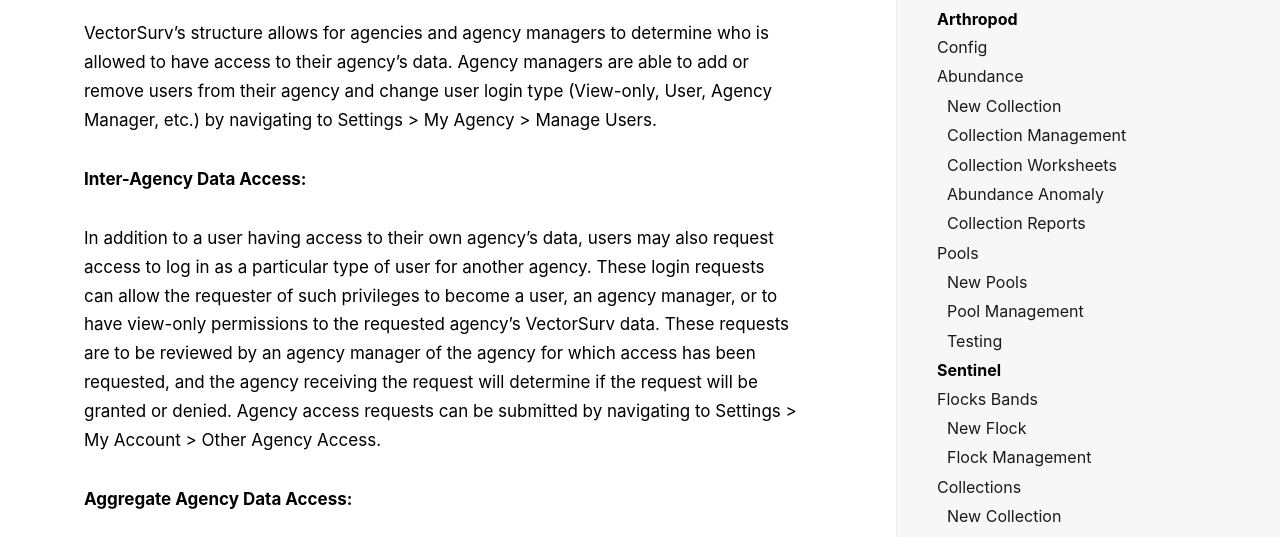
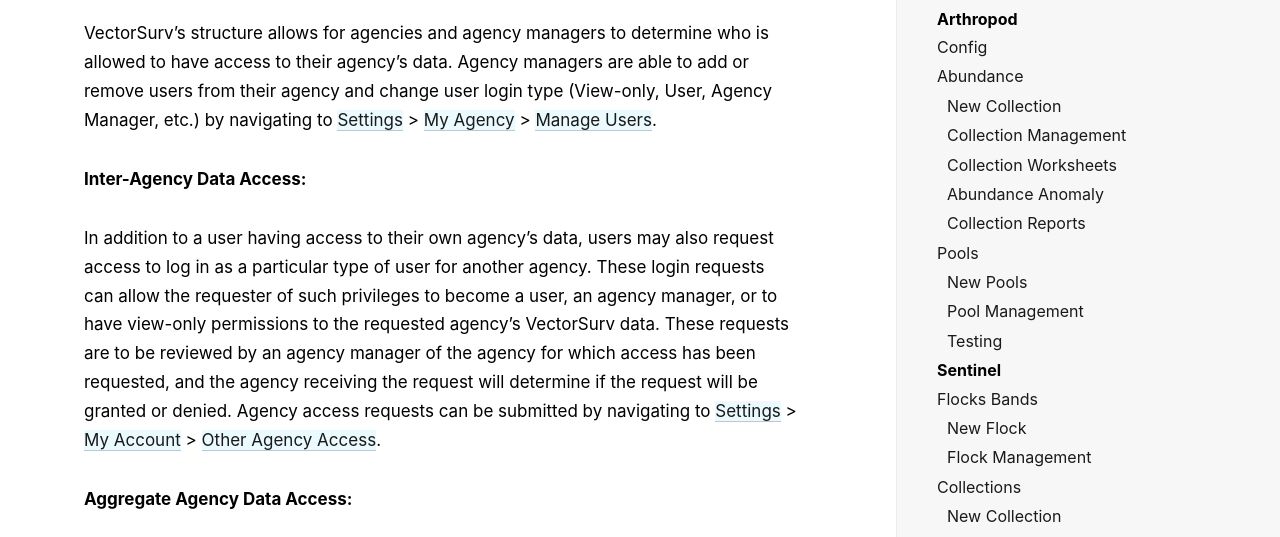
Before and after one commit to tlvaldepena/vectorsurv.org, a Jekyll site: the page built from _docs/starting/VectorSurv_FAQ.md, in a window 1280 px wide and 900 px high, scrolled down 10651 px. Shown: the part 237-774 px from the top of the window. Built offline with Jekyll 4.4.1, drawn with Linux system fonts in a browser that asks for light colours; some of the changed text lies outside the part shown.

```diff
--- a/_docs/starting/VectorSurv_FAQ.md
+++ b/_docs/starting/VectorSurv_FAQ.md
@@ -5,19 +5,19 @@ permalink: /starting/
 
 ## VectorSurv Starting Guide {#TableOfContents}
 
-* [Starting with VectorSurv as a New Agency](#StartingOnVectorSurvAgency)
+- [Starting with VectorSurv as a New Agency](#StartingOnVectorSurvAgency)
 
-* [Starting with VectorSurv as a New User for an Existing Agency](#StartingOnVectorSurvUser)
+- [Starting with VectorSurv as a New User for an Existing Agency](#StartingOnVectorSurvUser)
 
-* [VectorSurv Gateway vs. Sandbox](#VectorSurvSandbox)
+- [VectorSurv Gateway vs. Sandbox](#VectorSurvSandbox)
 
-* [Importing Data into VectorSurv](#ImportingData)
+- [Importing Data into VectorSurv](#ImportingData)
 
-* [Exporting Data from VectorSurv](#ExportingData)
+- [Exporting Data from VectorSurv](#ExportingData)
 
-* [Data Access on VectorSurv](#DataAccess)
+- [Data Access on VectorSurv](#DataAccess)
 
-* [VectorSurv Citation](#VectorSurvCitation)
+- [VectorSurv Citation](#VectorSurvCitation)
 
 ## Starting with VectorSurv as a New Agency {#StartingOnVectorSurvAgency}
 
@@ -59,7 +59,7 @@ Agency boundaries are not required to be unique or avoid overlap. For example, m
 
 **Next Steps:**
 
-Once the agency and at least one agency manager are added to the system, the VectorSurv Gateway emails the agency manager with a generated link that will allow the manager to create a password. The manager will then have immediate access to log into the VectorSurv Gateway (<https://gateway.vectorsurv.org/>) and will be able to add additional agency managers and users by navigating to Settings > My Agency > Manage Users > Add New User. Additionally, once access is granted, a good first step for users is to review their account preferences, including the user's preferred date format, time format, time zone, and latitude / longitude format. Account preferences can be set by navigating to Settings > My Account > Account Preferences.
+Once the agency and at least one agency manager are added to the system, the VectorSurv Gateway emails the agency manager with a generated link that will allow the manager to create a password. The manager will then have immediate access to log into the VectorSurv Gateway (<https://gateway.vectorsurv.org/>) and will be able to add additional agency managers and users by navigating to [Settings] > [My Agency] > [Manage Users] > Add New User. Additionally, once access is granted, a good first step for users is to review their account preferences, including the user's preferred date format, time format, time zone, and latitude / longitude format. Account preferences can be set by navigating to [Settings] > [My Account] > [Account Preferences].
 
 VectorSurv also offers a "playground" environment, known as the Sandbox (<https://sandbox.vectorsurv.org/>), where users are allowed to experiment with the various website features without any risks to the real data that has been entered into the VectorSurv Gateway. Data entered or features tested within the Sandbox environment do not persist as the Sandbox is reset each weekend to match the data in the Gateway. Once an agency is onboarded, agency users will be able to access the Sandbox the following week after the Sandbox is reset over the weekend.
 
@@ -73,13 +73,13 @@ Lastly, feel free to reach out to ![Help Email]({{ starting}}/assets/images/docs
 
 Welcome to VectorSurv! In order to be added to VectorSurv as a new user to an existing agency within VectorSurv, permission will need to be granted by the manager of the agency the new user is requesting access to.
 
-VectorSurv's structure allows for agencies and agency managers to determine who is allowed to have access to their agency's data. Agency managers are able to add and remove users by navigating to Settings > My Agency > Manage Users. If a new individual would like to become a user for an agency, the best path forward is to reach out directly to the agency manager to request access.
+VectorSurv's structure allows for agencies and agency managers to determine who is allowed to have access to their agency's data. Agency managers are able to add and remove users by navigating to [Settings] > [My Agency] > [Manage Users]. If a new individual would like to become a user for an agency, the best path forward is to reach out directly to the agency manager to request access.
 
 In situations where the agency manager is not available to create new users or if identifying the agency manager is not possible, please reach out to VectorSurv at ![Help Email]({{ starting}}/assets/images/docs/help_email.png) to create a new agency manager or to identify the manager for the requested agency.
 
 **Next Steps:**
 
-Once the new user is added to the agency by the agency manager, the new user will then have immediate access to log into the VectorSurv Gateway (<https://gateway.vectorsurv.org/>) and will be able to set their own password by navigating to Settings > My Account > Security Details.Additionally, once access is granted, a good first step for users is to review their account preferences, including the user's preferred date format, time format, time zone, and latitude / longitude format. Account preferences can be set by navigating to Settings > My Account > Account Preferences.
+Once the new user is added to the agency by the agency manager, the new user will then have immediate access to log into the VectorSurv Gateway (<https://gateway.vectorsurv.org/>) and will be able to set their own password by navigating to [Settings] > [My Account] > [Security Details]. Additionally, once access is granted, a good first step for users is to review their account preferences, including the user's preferred date format, time format, time zone, and latitude / longitude format. Account preferences can be set by navigating to [Settings] > [My Account] > [Account Preferences].
 
 VectorSurv also offers a "playground" environment, known as the Sandbox (<https://sandbox.vectorsurv.org/>), where new users are allowed to experiment with the various website features without any risks to the real data that has been entered into the VectorSurv Gateway. Data entered or features tested within the Sandbox environment do not persist as the Sandbox is reset each weekend to match the data in the Gateway. Once a new user is onboarded, the user will be able to access the Sandbox the following week after the Sandbox is reset over the weekend.
 
@@ -107,26 +107,26 @@ In addition to adding data values directly through the VectorSurv Gateway user i
 
 Newly collected and historic data not yet entered to VectorSurv can be imported to the VectorSurv Gateway through the use of Excel (.xls) or CSV (.csv) files formatted to match VectorSurv's data structure. The data formats required to import new data using Excel (.xls) or CSV (.csv) files can be found within VectorSurv's data import specifications file (<https://gateway.vectorsurv.org/doc/ImportDataSpecification.xlsx>).
 
-Once the Excel (.xls) or CSV (.csv) file is correctly formatted for import, users can import files by navigating to Tools > Data Tools > Data Import.
+Once the Excel (.xls) or CSV (.csv) file is correctly formatted for import, users can import files by navigating to [Tools] > [Data Tools] > [Data Import].
 
 The following types of data are available to be imported through the VectorSurv Gateway's Excel (.xls) or CSV (.csv) file import process.
 
-* Surveillance Sites
-* Arthropod Collections
-* Arthropod Collections (with species and gender structured in a spreadsheet-style format)
-* Arthropod Pools
-* Arthropod Pool Test Results
-* Sentinel Bands
-* Sentinel Band Bleeds
-* Sentinel Band Bleed Test Results
-* Pesticide Applications
-* Application Technicians
-* Application Mixes
-* Application Equipment
-* Application Source
-* Tick Collections
-* Tick Collections (with species and gender structured in a spreadsheet-style format)
-* Tick Pools
+- Surveillance Sites
+- Arthropod Collections
+- Arthropod Collections (with species and gender structured in a spreadsheet-style format)
+- Arthropod Pools
+- Arthropod Pool Test Results
+- Sentinel Bands
+- Sentinel Band Bleeds
+- Sentinel Band Bleed Test Results
+- Pesticide Applications
+- Application Technicians
+- Application Mixes
+- Application Equipment
+- Application Source
+- Tick Collections
+- Tick Collections (with species and gender structured in a spreadsheet-style format)
+- Tick Pools
 
 The import process for Excel (.xls) or CSV (.csv) files can also be tested in the VectorSurv Sandbox (<https://sandbox.vectorsurv.org/>). As with all data entered to the VectorSurv Sandbox, data imported to the VectorSurv Sandbox does not persist as the Sandbox is reset each weekend. If the data import completes successfully in the VectorSurv Sandbox, that provides an indication that the same data can be imported into the live copy of the data on the VectorSurv Gateway if desired.
 
@@ -136,15 +136,15 @@ Assistance with the Excel (.xls) or CSV (.csv) file import process can also be p
 
 Newly collected and historical data not yet entered into VectorSurv can also be imported to the VectorSurv Gateway through the use of VectorSurv's web service. This service is primarily intended for agencies with local in-house data applications or for agencies implementing custom code. The specifications for the web service import process can be found on our documentation website (<https://trac.vectorsurv.org/gateway/wiki/ImportWebService>).
 
-To begin using VectorSurv's web service import process, an agency token is required to demonstrate that the import request has the proper authentication. Agency tokens can be generated by navigating to Settings > My Agency > Agency Tokens. Software vendors seeking to connect on behalf of a client agency would need to obtain a token from an agency manager at the client agency.
+To begin using VectorSurv's web service import process, an agency token is required to demonstrate that the import request has the proper authentication. Agency tokens can be generated by navigating to [Settings] > [My Agency] > [Agency Tokens]. Software vendors seeking to connect on behalf of a client agency would need to obtain a token from an agency manager at the client agency.
 
 The following types of data are available to be imported through VectorSurv's web service import process.
 
-* Surveillance Sites
-* Arthropod Collections
-* Arthropod Pools
-* Sentinel Bands
-* Sentinel Band Bleeds
+- Surveillance Sites
+- Arthropod Collections
+- Arthropod Pools
+- Sentinel Bands
+- Sentinel Band Bleeds
 
 The import process for VectorSurv's web service can also be tested in the VectorSurv Sandbox (<https://sandbox.vectorsurv.org/>). As with all data entered to the VectorSurv Sandbox, data imported to the VectorSurv Sandbox do not persist, as the Sandbox is reset each weekend.
 
@@ -158,29 +158,29 @@ In addition to viewing data through the VectorSurv Gateway user interface, Vecto
 
 **Excel (.xls) or CSV (.csv) File Exports:**
 
-Previously entered data of various types within VectorSurv can be exported through the use of the VectorSurv Gateway's export process. Users can export files from VectorSurv by navigating to Tools > Data Tools > Export Data.
+Previously entered data of various types within VectorSurv can be exported through the use of the VectorSurv Gateway's export process. Users can export files from VectorSurv by navigating to [Tools] > [Data Tools] > [Export Data].
 
 The following types of data are available to be exported to Excel (.xls) or CSV (.csv) files through the VectorSurv Gateway's export process.
 
-* Surveillance Sites
-* Arthropod Collections
-* Arthropod Collections (with species and gender structured in a spreadsheet-style format)
-* Arthropod Pools
-* Arthropod Pool Test Results
-* Sentinel Bands
-* Sentinel Band Bleeds
-* Sentinel Band Bleed Test Results
-* Pesticide Application
-* Application Technicians
-* Application Mixes
-* Application Equipment
-* Application Source
-* Tick Collections
-* Tick Collections (with species and gender structured in a spreadsheet-style format)
-* Tick Pools
-* Carcass Reports
-* Carcass Submissions
-* Carcass Submission Test Results
+- Surveillance Sites
+- Arthropod Collections
+- Arthropod Collections (with species and gender structured in a spreadsheet-style format)
+- Arthropod Pools
+- Arthropod Pool Test Results
+- Sentinel Bands
+- Sentinel Band Bleeds
+- Sentinel Band Bleed Test Results
+- Pesticide Application
+- Application Technicians
+- Application Mixes
+- Application Equipment
+- Application Source
+- Tick Collections
+- Tick Collections (with species and gender structured in a spreadsheet-style format)
+- Tick Pools
+- Carcass Reports
+- Carcass Submissions
+- Carcass Submission Test Results
 
 The export process to Excel (.xls) or CSV (.csv) files can also be tested in the VectorSurv Sandbox (<https://sandbox.vectorsurv.org/>).
 
@@ -190,18 +190,18 @@ Assistance with the Excel (.xls) or CSV (.csv) file export process can also be p
 
 Previously entered data of various types within VectorSurv can also be exported through the use of VectorSurv's web service. This service is primarily intended for agencies with local in-house data applications or for agencies implementing custom code. The specifications for the web service export process can be found on our documentation website (<https://trac.vectorsurv.org/gateway/wiki/ExportWebService>).
 
-To begin using VectorSurv's web service export process, an agency token is required to demonstrate that the export request has the proper authentication. Agency tokens can be generated by navigating to Settings > My Agency > Agency Tokens. Software vendors seeking to connect on behalf of a client agency would need to obtain a token from an agency manager at the client agency.
+To begin using VectorSurv's web service export process, an agency token is required to demonstrate that the export request has the proper authentication. Agency tokens can be generated by navigating to [Settings] > [My Agency] > [Agency Tokens]. Software vendors seeking to connect on behalf of a client agency would need to obtain a token from an agency manager at the client agency.
 
 The following types of data are available to be exported through VectorSurv's web service export process.
 
-* Surveillance Sites
-* Arthropod Collections
-* Arthropod Pools
-* Sentinel Bands
-* Sentinel Band Bleeds
-* Carcass Reports
-* Carcass Submissions
-* Carcass Submission Test Results
+- Surveillance Sites
+- Arthropod Collections
+- Arthropod Pools
+- Sentinel Bands
+- Sentinel Band Bleeds
+- Carcass Reports
+- Carcass Submissions
+- Carcass Submission Test Results
 
 The export process for VectorSurv's web service can also be tested in the VectorSurv Sandbox (<https://sandbox.vectorsurv.org/>).
 
@@ -213,11 +213,11 @@ Assistance with VectorSurv's web service export process can also be provided by
 
 **Intra-Agency Data Access:**
 
-VectorSurv's structure allows for agencies and agency managers to determine who is allowed to have access to their agency's data. Agency managers are able to add or remove users from their agency and change user login type (View-only, User, Agency Manager, etc.) by navigating to Settings > My Agency > Manage Users.
+VectorSurv's structure allows for agencies and agency managers to determine who is allowed to have access to their agency's data. Agency managers are able to add or remove users from their agency and change user login type (View-only, User, Agency Manager, etc.) by navigating to [Settings] > [My Agency] > [Manage Users].
 
 **Inter-Agency Data Access:**
 
-In addition to a user having access to their own agency's data, users may also request access to log in as a particular type of user for another agency. These login requests can allow the requester of such privileges to become a user, an agency manager, or to have view-only permissions to the requested agency's VectorSurv data. These requests are to be reviewed by an agency manager of the agency for which access has been requested, and the agency receiving the request will determine if the request will be granted or denied. Agency access requests can be submitted by navigating to Settings > My Account > Other Agency Access.
+In addition to a user having access to their own agency's data, users may also request access to log in as a particular type of user for another agency. These login requests can allow the requester of such privileges to become a user, an agency manager, or to have view-only permissions to the requested agency's VectorSurv data. These requests are to be reviewed by an agency manager of the agency for which access has been requested, and the agency receiving the request will determine if the request will be granted or denied. Agency access requests can be submitted by navigating to [Settings] > [My Account] > [Other Agency Access].
 
 **Aggregate Agency Data Access:**
 
```
Also changed, not shown: other parts of _docs/starting/VectorSurv_FAQ.md (+22 -8 lines).
